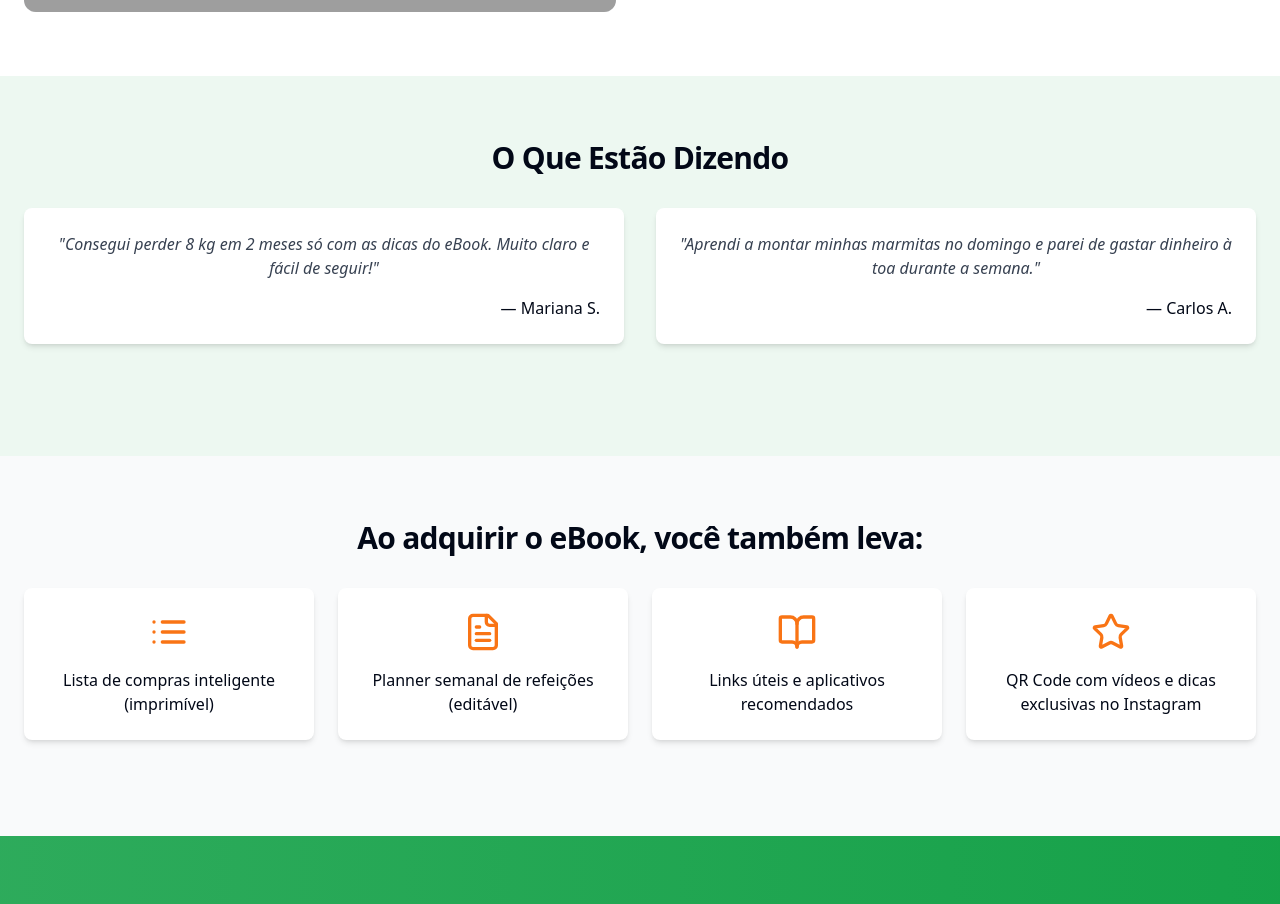
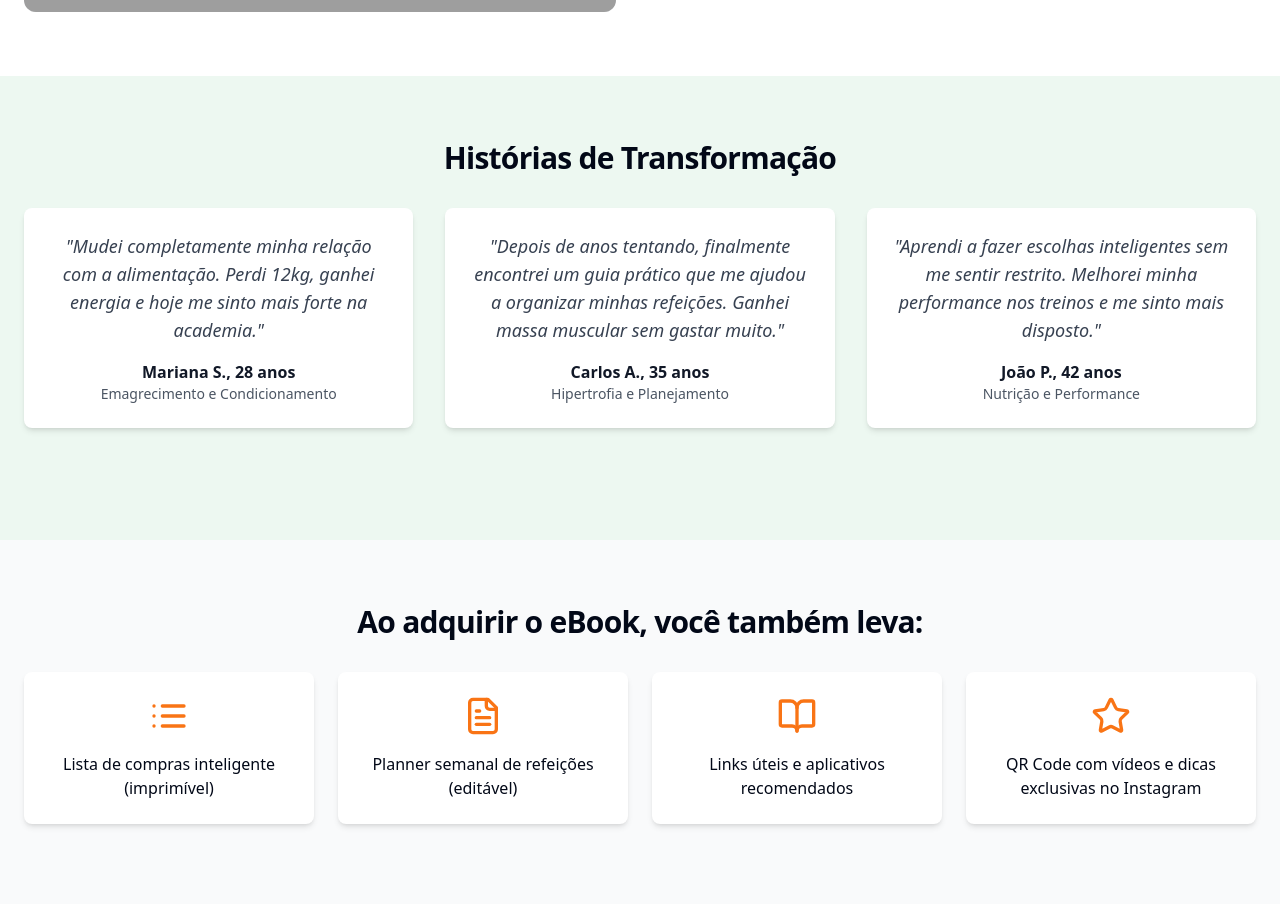
Before and after one commit to Wendersonba/wendersonpimentel, a React (Vite) app: page / in a window 1280 px wide. Shown: the part 2216-3120 px from the top of the page. Built offline with nearby package versions, Linux system fonts and the light colour scheme; grey boxes are pictures that could not be loaded.

Commit message:
Refactor: Update testimonials section
Update the testimonials section with new content.

```diff
--- a/src/pages/Index.tsx
+++ b/src/pages/Index.tsx
@@ -198,18 +198,40 @@ const Index = () => {
       <Section variant="colored">
         <div className="text-center mb-12">
           <h2 className="text-3xl font-bold mb-8">
-            O Que Estão Dizendo
+            Histórias de Transformação
           </h2>
 
-          <div className="grid grid-cols-1 md:grid-cols-2 gap-8">
-            <TestimonialCard
-              quote="Consegui perder 8 kg em 2 meses só com as dicas do eBook. Muito claro e fácil de seguir!"
-              author="Mariana S."
-            />
-            <TestimonialCard
-              quote="Aprendi a montar minhas marmitas no domingo e parei de gastar dinheiro à toa durante a semana."
-              author="Carlos A."
-            />
+          <div className="grid grid-cols-1 md:grid-cols-2 lg:grid-cols-3 gap-8">
+            {[
+              {
+                quote: "Mudei completamente minha relação com a alimentação. Perdi 12kg, ganhei energia e hoje me sinto mais forte na academia.",
+                author: "Mariana S., 28 anos",
+                details: "Emagrecimento e Condicionamento"
+              },
+              {
+                quote: "Depois de anos tentando, finalmente encontrei um guia prático que me ajudou a organizar minhas refeições. Ganhei massa muscular sem gastar muito.",
+                author: "Carlos A., 35 anos",
+                details: "Hipertrofia e Planejamento"
+              },
+              {
+                quote: "Aprendi a fazer escolhas inteligentes sem me sentir restrito. Melhorei minha performance nos treinos e me sinto mais disposto.",
+                author: "João P., 42 anos",
+                details: "Nutrição e Performance"
+              }
+            ].map((testimonial, i) => (
+              <div
+                key={i}
+                className="bg-white p-6 rounded-lg shadow-md transform transition-all duration-300 hover:scale-105 hover:shadow-xl"
+              >
+                <p className="italic text-gray-700 mb-4 text-lg">
+                  "{testimonial.quote}"
+                </p>
+                <div className="mt-4">
+                  <p className="font-bold text-gray-900">{testimonial.author}</p>
+                  <p className="text-sm text-gray-600">{testimonial.details}</p>
+                </div>
+              </div>
+            ))}
           </div>
         </div>
       </Section>
```
